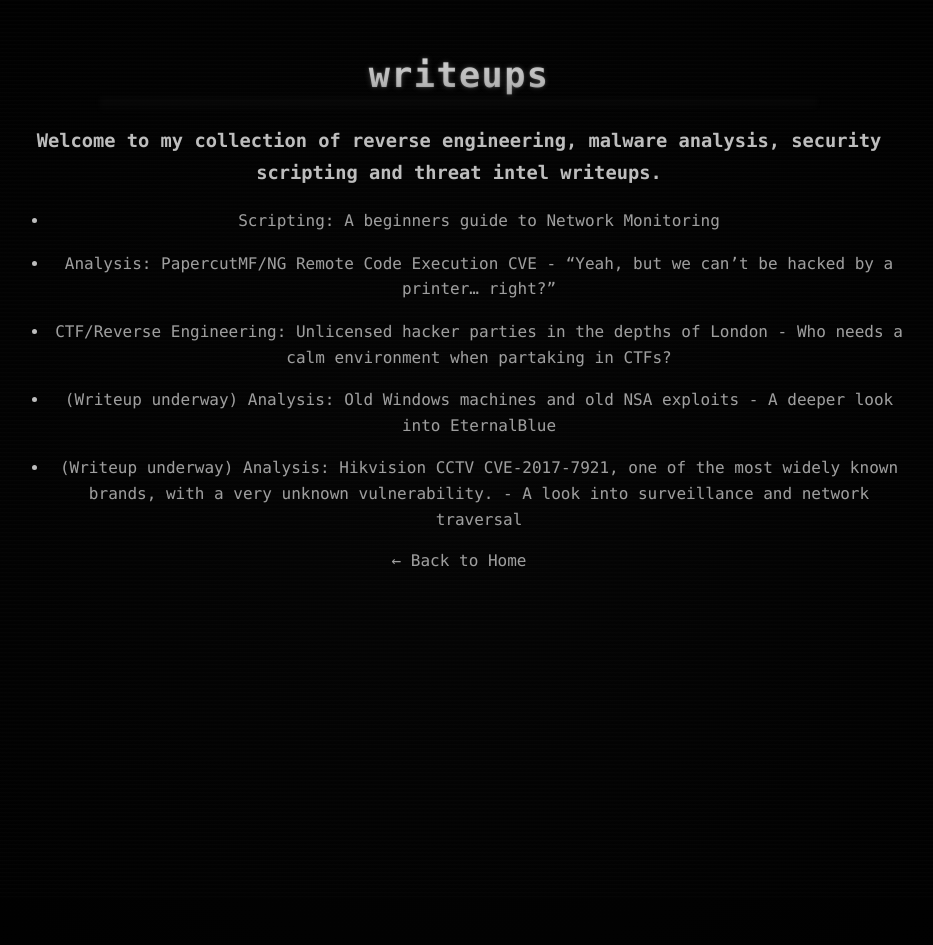
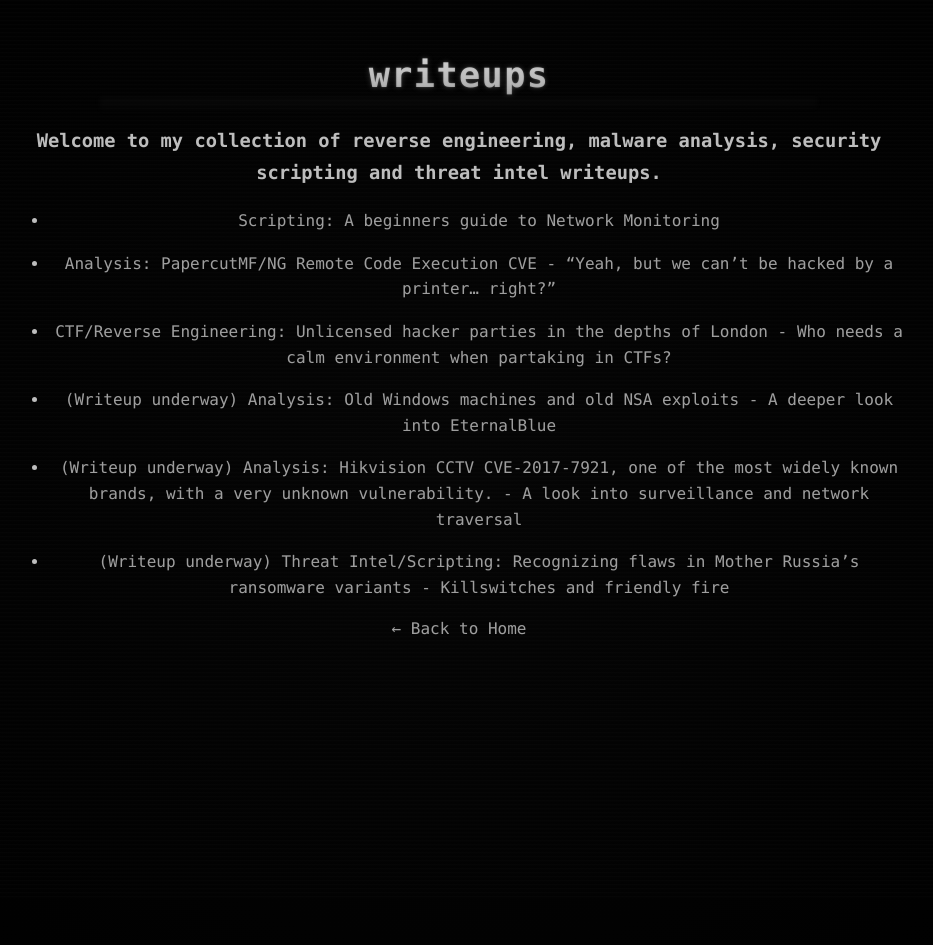
Before and after one commit to 0xhtw/0xhtw.github.io, a Jekyll site: the page built from writeups/index.md, in a window 1280 px wide. Shown: the whole page, without its empty margins (181-1114 px from the left). Built offline with Jekyll 4.4.1, drawn with Linux system fonts in a browser that asks for light colours.

Commit message:
Update index.md

```diff
--- a/writeups/index.md
+++ b/writeups/index.md
@@ -17,4 +17,6 @@
 
 - [(Writeup underway) Analysis: Hikvision CCTV CVE-2017-7921, one of the most widely known brands, with a very unknown vulnerability. - A look into surveillance and network traversal](hikvision17.md)
 
+- [(Writeup underway) Threat Intel/Scripting: Recognizing flaws in Mother Russia's ransomware variants - Killswitches and friendly fire](defence.md)
+
 [← Back to Home](../index.html)
```
